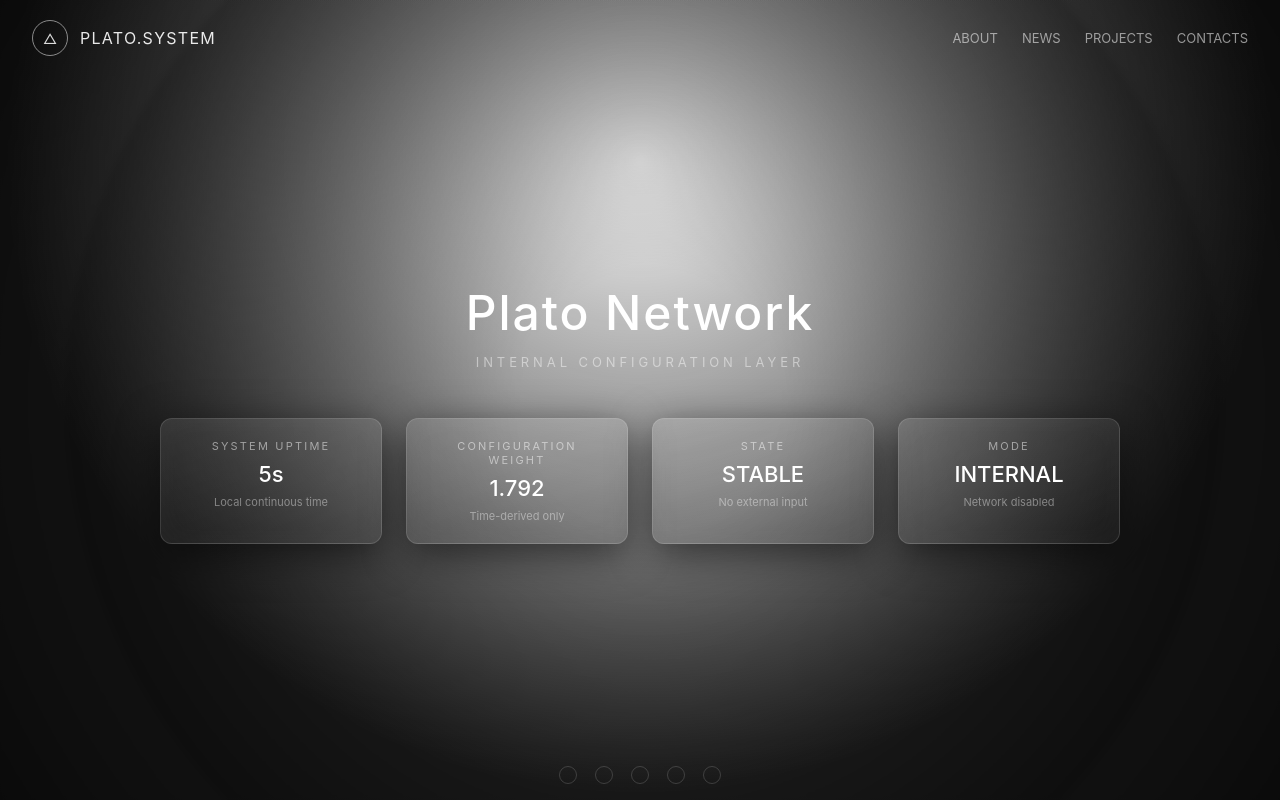
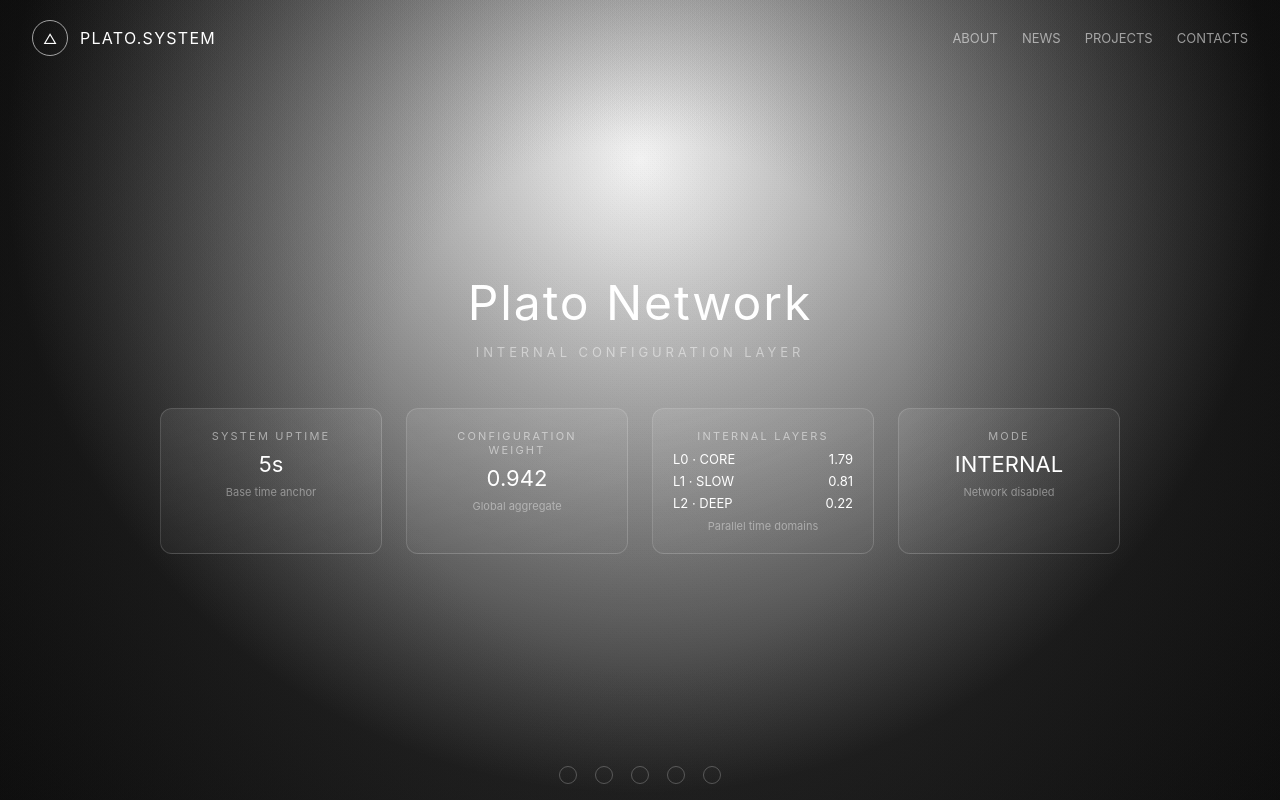
Before and after one commit to isiid7783/platonetwork, a plain HTML site: page index.html in a window 1280 px wide. Drawn offline with Linux system fonts and the light colour scheme; animation ran at ten frames a second.

Commit message:
Update index.html

```diff
--- a/index.html
+++ b/index.html
@@ -6,12 +6,7 @@
 <meta name="viewport" content="width=device-width, initial-scale=1.0" />
 
 <style>
-/* ===============================
-   Reset / Base
-================================ */
-* {
-  box-sizing: border-box;
-}
+* { box-sizing: border-box; }
 
 html, body {
   margin: 0;
@@ -24,18 +19,14 @@ html, body {
   overflow: hidden;
 }
 
-/* ===============================
-   3D Background Layer
-================================ */
+/* ===== Background ===== */
 #bg {
   position: fixed;
   inset: 0;
   z-index: 0;
 }
 
-/* ===============================
-   UI Layer
-================================ */
+/* ===== App ===== */
 .app {
   position: relative;
   z-index: 1;
@@ -47,12 +38,9 @@ html, body {
     rgba(255,255,255,0.06),
     rgba(0,0,0,0.85) 70%
   );
-  backdrop-filter: blur(2px);
 }
 
-/* ===============================
-   Header
-================================ */
+/* ===== Header ===== */
 .header {
   padding: 20px 32px;
   display: flex;
@@ -64,6 +52,7 @@ html, body {
   display: flex;
   align-items: center;
   gap: 12px;
+  cursor: pointer;
 }
 
 .logo-mark {
@@ -75,25 +64,29 @@ html, body {
   align-items: center;
   justify-content: center;
   font-size: 14px;
-  opacity: 0.85;
 }
 
 .logo-text {
   font-size: 16px;
   letter-spacing: 0.08em;
-  opacity: 0.9;
 }
 
 .nav {
   display: flex;
   gap: 24px;
   font-size: 13px;
+}
+
+.nav div {
+  cursor: pointer;
   opacity: 0.55;
 }
 
-/* ===============================
-   Hero
-================================ */
+.nav div:hover {
+  opacity: 1;
+}
+
+/* ===== Hero ===== */
 .hero {
   flex: 1;
   display: flex;
@@ -110,7 +103,6 @@ html, body {
 
 .hero-title {
   font-size: 48px;
-  font-weight: 500;
   letter-spacing: 0.04em;
   margin-bottom: 12px;
 }
@@ -122,9 +114,7 @@ html, body {
   margin-bottom: 48px;
 }
 
-/* ===============================
-   Panels
-================================ */
+/* ===== Panels ===== */
 .panels {
   display: grid;
   grid-template-columns: repeat(auto-fit, minmax(220px, 1fr));
@@ -132,7 +122,6 @@ html, body {
 }
 
 .panel {
-  position: relative;
   padding: 20px;
   border-radius: 12px;
   background:
@@ -142,9 +131,17 @@ html, body {
       rgba(255,255,255,0.01)
     );
   border: 1px solid rgba(255,255,255,0.15);
-  box-shadow:
-    inset 0 0 30px rgba(255,255,255,0.04),
-    0 10px 40px rgba(0,0,0,0.6);
+  cursor: pointer;
+  transition: transform 0.2s ease, box-shadow 0.2s ease;
+}
+
+.panel:hover {
+  transform: translateY(-4px);
+  box-shadow: 0 20px 50px rgba(0,0,0,0.6);
+}
+
+.panel.active {
+  outline: 1px solid rgba(255,255,255,0.5);
 }
 
 .panel-label {
@@ -156,7 +153,6 @@ html, body {
 
 .panel-value {
   font-size: 22px;
-  font-weight: 500;
 }
 
 .panel-sub {
@@ -165,15 +161,19 @@ html, body {
   opacity: 0.4;
 }
 
-/* ===============================
-   Footer
-================================ */
+.layer {
+  display: flex;
+  justify-content: space-between;
+  font-size: 13px;
+  margin-top: 6px;
+}
+
+/* ===== Footer ===== */
 .footer {
   padding: 16px 32px;
   display: flex;
   justify-content: center;
   gap: 18px;
-  opacity: 0.4;
 }
 
 .footer-icon {
@@ -181,27 +181,32 @@ html, body {
   height: 18px;
   border-radius: 50%;
   border: 1px solid rgba(255,255,255,0.4);
+  cursor: pointer;
+  opacity: 0.6;
+}
+
+.footer-icon:hover {
+  opacity: 1;
 }
 </style>
 </head>
 
 <body>
 
-<!-- 3D Background -->
 <canvas id="bg"></canvas>
 
 <div class="app">
 
   <div class="header">
-    <div class="logo">
+    <div class="logo" data-action="home">
       <div class="logo-mark">△</div>
       <div class="logo-text">PLATO.SYSTEM</div>
     </div>
     <div class="nav">
-      <div>ABOUT</div>
-      <div>NEWS</div>
-      <div>PROJECTS</div>
-      <div>CONTACTS</div>
+      <div data-action="about">ABOUT</div>
+      <div data-action="news">NEWS</div>
+      <div data-action="projects">PROJECTS</div>
+      <div data-action="contacts">CONTACTS</div>
     </div>
   </div>
 
@@ -211,47 +216,49 @@ html, body {
       <div class="hero-sub">INTERNAL CONFIGURATION LAYER</div>
 
       <div class="panels">
-        <div class="panel">
+
+        <div class="panel" data-panel="uptime">
           <div class="panel-label">SYSTEM UPTIME</div>
           <div class="panel-value" id="uptime">0s</div>
-          <div class="panel-sub">Local continuous time</div>
+          <div class="panel-sub">Base time anchor</div>
         </div>
 
-        <div class="panel">
+        <div class="panel" data-panel="weight">
           <div class="panel-label">CONFIGURATION WEIGHT</div>
           <div class="panel-value" id="weight">0.000</div>
-          <div class="panel-sub">Time-derived only</div>
+          <div class="panel-sub">Global aggregate</div>
         </div>
 
-        <div class="panel">
-          <div class="panel-label">STATE</div>
-          <div class="panel-value">STABLE</div>
-          <div class="panel-sub">No external input</div>
+        <div class="panel" data-panel="layers">
+          <div class="panel-label">INTERNAL LAYERS</div>
+          <div class="layer"><span>L0 · CORE</span><span id="l0">0.00</span></div>
+          <div class="layer"><span>L1 · SLOW</span><span id="l1">0.00</span></div>
+          <div class="layer"><span>L2 · DEEP</span><span id="l2">0.00</span></div>
+          <div class="panel-sub">Parallel time domains</div>
         </div>
 
-        <div class="panel">
+        <div class="panel" data-panel="mode">
           <div class="panel-label">MODE</div>
           <div class="panel-value">INTERNAL</div>
           <div class="panel-sub">Network disabled</div>
         </div>
+
       </div>
     </div>
   </div>
 
   <div class="footer">
-    <div class="footer-icon"></div>
-    <div class="footer-icon"></div>
-    <div class="footer-icon"></div>
-    <div class="footer-icon"></div>
-    <div class="footer-icon"></div>
+    <div class="footer-icon" data-action="f1"></div>
+    <div class="footer-icon" data-action="f2"></div>
+    <div class="footer-icon" data-action="f3"></div>
+    <div class="footer-icon" data-action="f4"></div>
+    <div class="footer-icon" data-action="f5"></div>
   </div>
 
 </div>
 
 <script>
-/* ===============================
-   Internal Time Core
-================================ */
+/* ===== Time Core ===== */
 const KEY = "plato_internal_anchor";
 let anchor = localStorage.getItem(KEY);
 if (!anchor) {
@@ -262,23 +269,44 @@ if (!anchor) {
 }
 
 function updateTime() {
-  const elapsed = Math.floor((Date.now() - anchor) / 1000);
-  const weight = Math.log(elapsed + 1);
+  const t = (Date.now() - anchor) / 1000;
 
-  document.getElementById("uptime").textContent =
-    elapsed.toLocaleString() + "s";
+  const l0 = Math.log(t + 1);
+  const l1 = Math.log(t * 0.25 + 1);
+  const l2 = Math.log(t * 0.05 + 1);
+  const global = (l0 + l1 + l2) / 3;
 
-  document.getElementById("weight").textContent =
-    weight.toFixed(3);
+  uptime.textContent = Math.floor(t) + "s";
+  weight.textContent = global.toFixed(3);
+  l0_el.textContent = l0.toFixed(2);
+  l1_el.textContent = l1.toFixed(2);
+  l2_el.textContent = l2.toFixed(2);
 }
+
+const uptime = document.getElementById("uptime");
+const weight = document.getElementById("weight");
+const l0_el = document.getElementById("l0");
+const l1_el = document.getElementById("l1");
+const l2_el = document.getElementById("l2");
 
 setInterval(updateTime, 1000);
 updateTime();
 
-/* ===============================
-   Minimal WebGL Background
-   (no library)
-================================ */
+/* ===== Interactions ===== */
+document.querySelectorAll("[data-panel]").forEach(p => {
+  p.addEventListener("click", () => {
+    document.querySelectorAll(".panel").forEach(x => x.classList.remove("active"));
+    p.classList.add("active");
+  });
+});
+
+document.querySelectorAll("[data-action]").forEach(el => {
+  el.addEventListener("click", () => {
+    console.log("Action:", el.dataset.action);
+  });
+});
+
+/* ===== Background ===== */
 const canvas = document.getElementById("bg");
 const ctx = canvas.getContext("2d");
 
@@ -289,21 +317,19 @@ function resize() {
 window.addEventListener("resize", resize);
 resize();
 
-let t = 0;
-
+let p = 0;
 function draw() {
-  t += 0.003;
-
+  p += 0.002;
   const w = canvas.width;
   const h = canvas.height;
 
   const g = ctx.createRadialGradient(
-    w * (0.5 + Math.sin(t) * 0.1),
-    h * (0.4 + Math.cos(t * 0.8) * 0.1),
-    w * 0.1,
+    w * (0.5 + Math.sin(p) * 0.1),
+    h * (0.4 + Math.cos(p) * 0.1),
+    w * 0.2,
     w / 2,
     h / 2,
-    w * 0.8
+    w
   );
 
   g.addColorStop(0, "rgba(255,255,255,0.06)");
@@ -312,10 +338,8 @@ function draw() {
 
   ctx.fillStyle = g;
   ctx.fillRect(0, 0, w, h);
-
   requestAnimationFrame(draw);
 }
-
 draw();
 </script>
 
```
